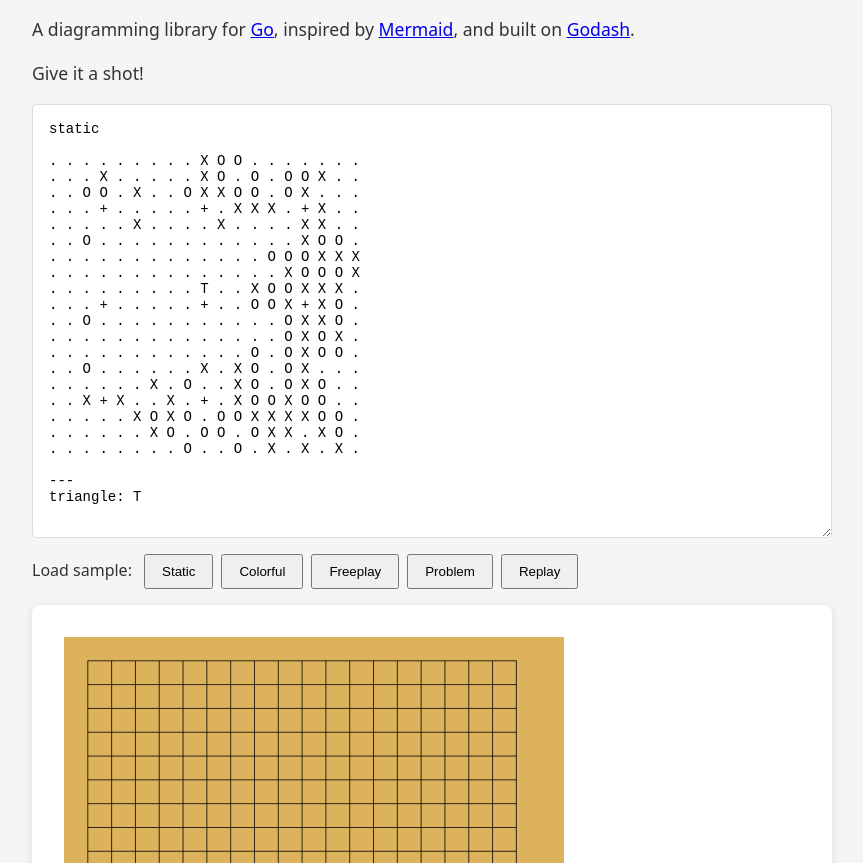
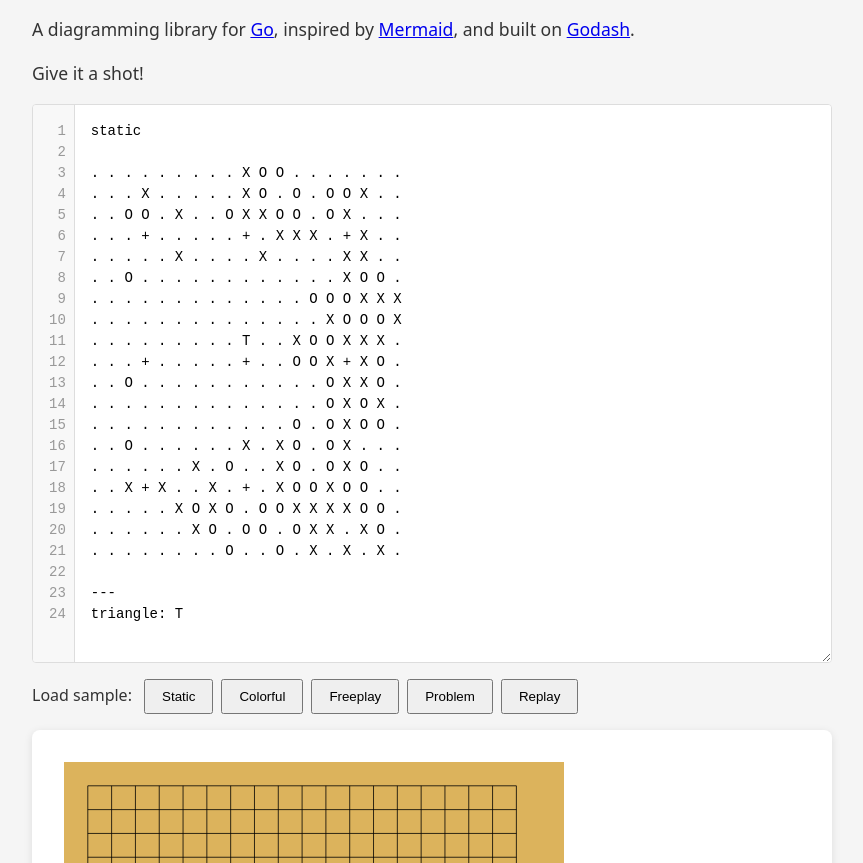
Before and after one commit to duckpunch/godash-diagrams, a website built with Vite: page index.html in a window 1280 px wide. Shown: the part 726-1589 px from the top of the page, without its empty margins (208-1071 px from the left). Built offline with nearby package versions, Linux system fonts and the light colour scheme; what godash would draw is missing.

Commit message:
Line numbers

```diff
--- a/index.html
+++ b/index.html
@@ -28,7 +28,10 @@
         Give it a shot!
       </p>
     </div>
-    <textarea id="source-input" rows="25" placeholder="Enter diagram source..." spellcheck="false" autocorrect="off" autocapitalize="off" autocomplete="off"></textarea>
+    <div class="editor-container">
+      <div class="line-numbers" id="line-numbers"></div>
+      <textarea id="source-input" rows="25" placeholder="Enter diagram source..." spellcheck="false" autocorrect="off" autocapitalize="off" autocomplete="off"></textarea>
+    </div>
     <div id="app"></div>
     <script type="module" src="/src/main.ts"></script>
   </body>
--- a/src/main.ts
+++ b/src/main.ts
@@ -27,8 +27,7 @@ const EXAMPLES = {
 . . . . . . . . O . . O . X . X . X .
 
 ---
-triangle: T
-`,
+triangle: T`,
 
   colorful: `static
 
@@ -95,6 +94,19 @@ sequences:
 }
 
 const textarea = document.querySelector<HTMLTextAreaElement>('#source-input')!
+const lineNumbers = document.querySelector<HTMLDivElement>('#line-numbers')!
+
+// Function to update line numbers
+function updateLineNumbers() {
+  const lines = textarea.value.split('\n')
+  const lineCount = lines.length
+  lineNumbers.textContent = Array.from({ length: lineCount }, (_, i) => i + 1).join('\n')
+}
+
+// Sync scroll position between textarea and line numbers
+textarea.addEventListener('scroll', () => {
+  lineNumbers.scrollTop = textarea.scrollTop
+})
 
 // Create example buttons
 const buttonContainer = document.createElement('div')
@@ -115,6 +127,7 @@ Object.keys(EXAMPLES).forEach(exampleType => {
 
   button.addEventListener('click', () => {
     textarea.value = EXAMPLES[exampleType as keyof typeof EXAMPLES]
+    updateLineNumbers()
     init('#app', {
       diagramSource: textarea.value
     })
@@ -123,19 +136,24 @@ Object.keys(EXAMPLES).forEach(exampleType => {
   buttonContainer.appendChild(button)
 })
 
-// Insert buttons after the textarea
-textarea.parentElement!.insertBefore(buttonContainer, textarea.nextSibling)
+// Insert buttons after the editor container
+const editorContainer = document.querySelector('.editor-container')!
+editorContainer.parentElement!.insertBefore(buttonContainer, editorContainer.nextSibling)
 
 // Set initial value to problem example
 textarea.value = EXAMPLES.static
+
+// Initialize line numbers
+updateLineNumbers()
 
 // Initialize diagram with initial source
 init('#app', {
   diagramSource: textarea.value
 })
 
-// Update diagram on input
+// Update diagram and line numbers on input
 textarea.addEventListener('input', () => {
+  updateLineNumbers()
   init('#app', {
     diagramSource: textarea.value
   })
--- a/src/style.css
+++ b/src/style.css
@@ -33,17 +33,40 @@ h1 {
   margin: 0 auto 1rem auto;
 }
 
-#source-input {
-  width: 100%;
+.editor-container {
   max-width: 800px;
   margin: 0 auto 1rem auto;
-  display: block;
+  display: flex;
+  border: 1px solid #ddd;
+  border-radius: 4px;
+  background: white;
+  overflow: hidden;
+}
+
+.line-numbers {
+  padding: 1rem 0.5rem 1rem 1rem;
+  background: #f8f8f8;
+  border-right: 1px solid #ddd;
   font-family: 'Courier New', Courier, monospace;
   font-size: 14px;
+  line-height: 1.5;
+  text-align: right;
+  user-select: none;
+  color: #999;
+  overflow: hidden;
+  white-space: pre;
+}
+
+#source-input {
+  flex: 1;
+  font-family: 'Courier New', Courier, monospace;
+  font-size: 14px;
+  line-height: 1.5;
   padding: 1rem;
-  border: 1px solid #ddd;
-  border-radius: 4px;
+  border: none;
   resize: vertical;
+  outline: none;
+  overflow-y: auto;
 }
 
 #app {
```
